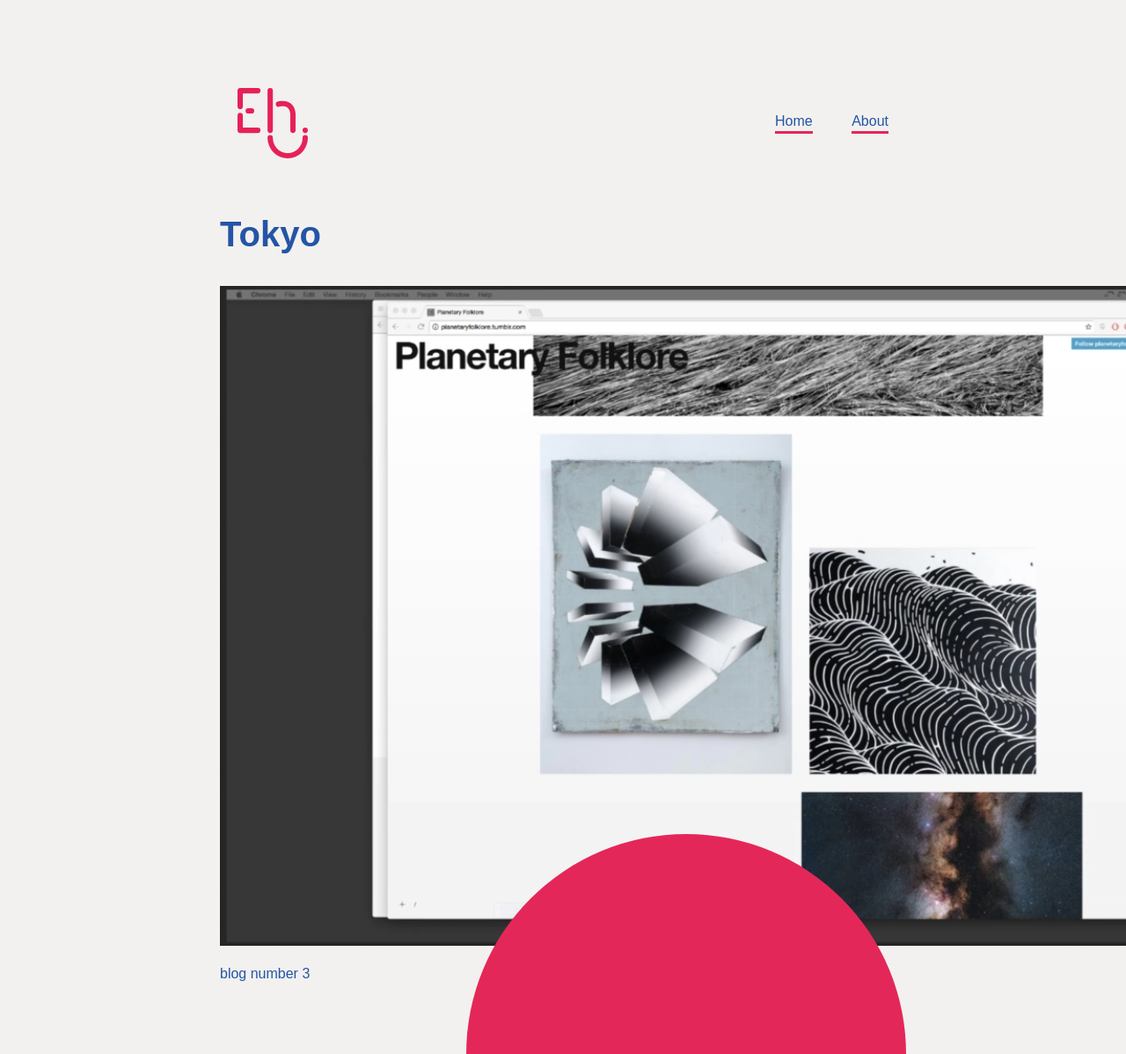
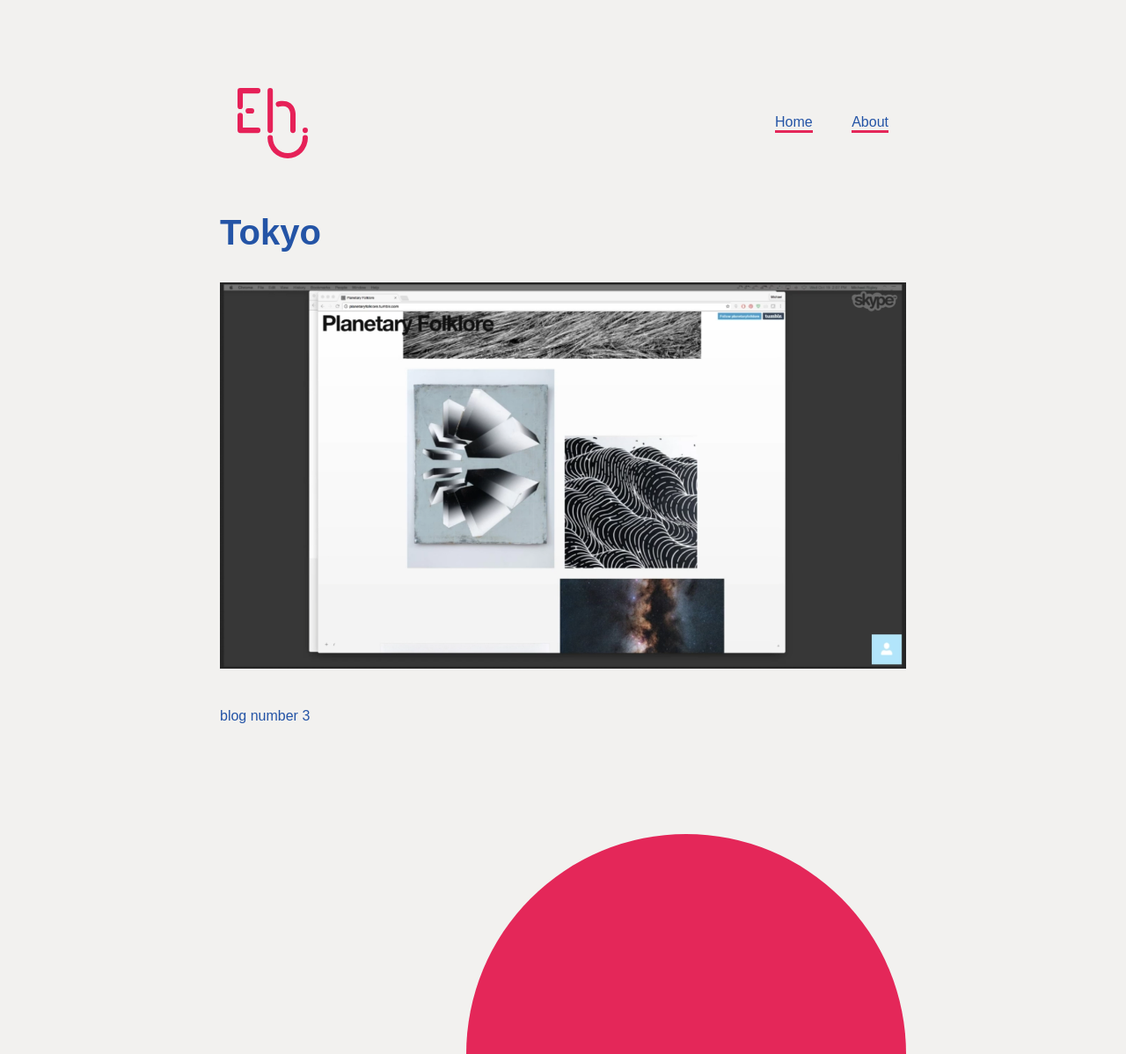
Before and after one commit to emho-lab/journal, a Jekyll site: the page built from _posts/2019-09-25-Tokyo.md, in a window 1280 px wide and 1198 px high. Shown: the whole window at 88% size. Built offline with Jekyll 4.4.1, drawn with Linux system fonts in a browser that asks for light colours; some web fonts are replaced.

Commit message:
last chnages wit more css fixes

```diff
--- a/_layouts/default.html
+++ b/_layouts/default.html
@@ -1,6 +1,7 @@
 <!DOCTYPE html>
 <html>
 <head>
+<meta charset="utf-8">
 <title>A place of toughts</title>
 <meta name="viewport" content="width=device-width, initial-scale=1">
 <link rel="stylesheet" href="/assets/css/app.css">
--- a/_layouts/post.html
+++ b/_layouts/post.html
@@ -3,5 +3,6 @@
 ---
 
 <h2> {{ page.title }}</h2>
-
+<div class="post">
 {{ content }}
+</div>
--- a/assets/css/app.scss
+++ b/assets/css/app.scss
@@ -23,7 +23,7 @@
     background-color: $background;
     color:$blue;
     font-weight: 300;
-    line-height: 1.3;
+    line-height: 1.2;
     font-family: $typography, Arial;
     max-width: 780px;
     margin:80px auto 80px auto;
@@ -98,3 +98,20 @@
   header a {
     margin: 20px;
   }
+
+
+  div.post {
+
+    h3 {
+    margin-top: 80px;
+    }
+
+    p {
+    max-width: 540px;
+    margin-bottom: 40px;
+    }
+
+    img {
+        max-width: 780px;
+    }
+  }
```
Also changed, not shown: 1 other file.
